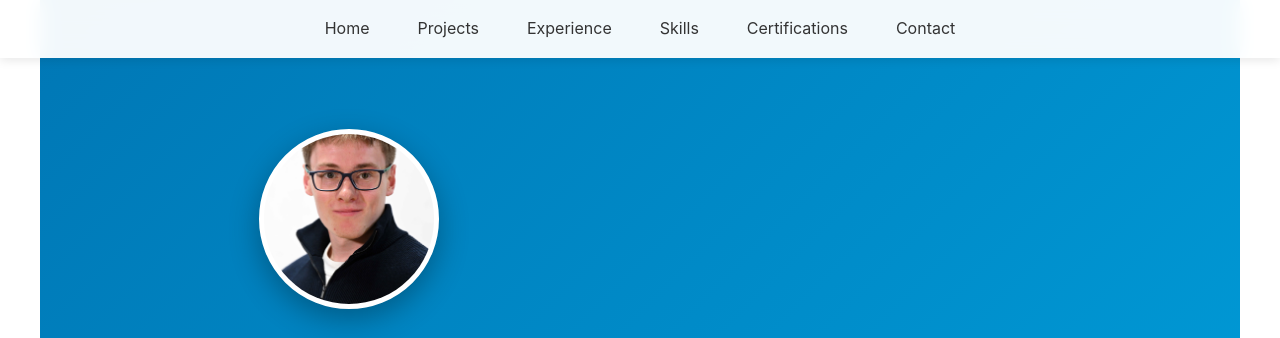
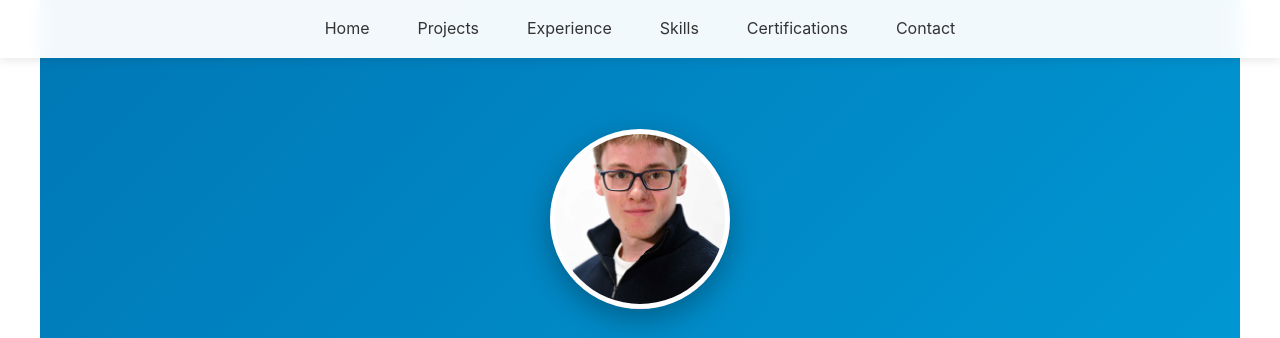
Before and after one commit to DylanLannon/dylanlannon.github.io, a plain HTML site: page index.html in a window 1280 px wide. Shown: the top 338 px of the page. Drawn offline with Linux system fonts and the light colour scheme.

Commit message:
Added Linkedin photo

```diff
--- a/index.html
+++ b/index.html
@@ -76,14 +76,11 @@
             height: 180px;
             border-radius: 50%;
             border: 5px solid white;
-            margin-bottom: 2rem;
+            margin: 0 auto 2rem auto;
             object-fit: cover;
             box-shadow: 0 10px 30px rgba(0,0,0,0.3);
             background: #fff;
-            display: flex;
-            align-items: center;
-            justify-content: center;
-            font-size: 4rem;
+            display: block;
         }
 
         h1 {
@@ -343,7 +340,7 @@
 
     <section id="home" class="hero">
         <div class="hero-content">
-            <img src="profile.jpg" alt="Dylan Lannon" class="profile-image">
+            <img src="profile.JPG" alt="Dylan Lannon" class="profile-image">
             <h1>Dylan Lannon</h1>
             <h2>Computer Science Student | Developer | AI Enthusiast</h2>
             <p class="tagline">Building innovative solutions with Python, JavaScript, and modern web technologies<br>On track for First Class Honours at Northumbria University</p>
```
